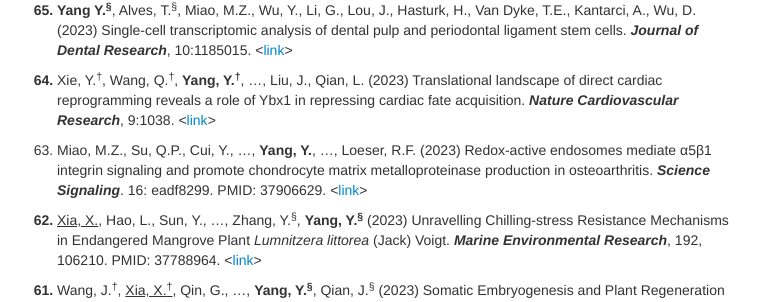
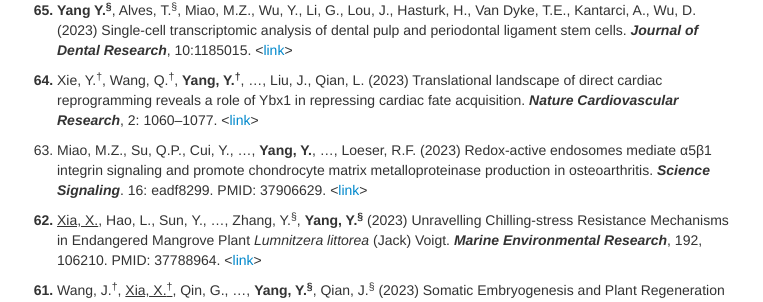
Before and after one commit to yuchenyanggroup/yuchenyanggroup.github.io, a Jekyll site: the page built from pages/pubs.md, in a window 1280 px wide and 900 px high, scrolled down 476 px. Shown: the part 148-450 px from the top of the window, without its empty margins (258-1021 px from the left). Built offline with Jekyll 4.4.1, drawn with Linux system fonts in a browser that asks for light colours.

Commit message:
Update pubs.md

```diff
--- a/pages/pubs.md
+++ b/pages/pubs.md
@@ -24,7 +24,7 @@ title: Yang Group's publications
 
 <ol start="65" style="font-weight: bold;"> <li><span style="font-weight: normal;"> <b>Yang Y.<sup>&sect;</sup></b>, Alves, T.<sup>&sect;</sup>, Miao, M.Z., Wu, Y., Li, G., Lou, J., Hasturk, H., Van Dyke, T.E., Kantarci, A., Wu, D. (2023) Single-cell transcriptomic analysis of dental pulp and periodontal ligament stem cells. <i><b>Journal of Dental Research</b></i>, 10:1185015. <<a href="https://www.frontiersin.org/articles/10.3389/fmars.2023.1185015/full">link</a>></span></li></ol>
 
-<ol start="64" style="font-weight: bold;"> <li><span style="font-weight: normal;"> Xie, Y.<sup>&dagger;</sup>, Wang, Q.<sup>&dagger;</sup>, <b>Yang, Y.<sup>&dagger;</sup></b>, …, Liu, J., Qian, L. (2023) Translational landscape of direct cardiac reprogramming reveals a role of Ybx1 in repressing cardiac fate acquisition. <i><b>Nature Cardiovascular Research</b></i>, 9:1038. <<a href="https://www.mdpi.com/2311-7524/9/9/1038">link</a>></span></li></ol>
+<ol start="64" style="font-weight: bold;"> <li><span style="font-weight: normal;"> Xie, Y.<sup>&dagger;</sup>, Wang, Q.<sup>&dagger;</sup>, <b>Yang, Y.<sup>&dagger;</sup></b>, …, Liu, J., Qian, L. (2023) Translational landscape of direct cardiac reprogramming reveals a role of Ybx1 in repressing cardiac fate acquisition. <i><b>Nature Cardiovascular Research</b></i>, 2: 1060–1077. <<a href="https://www.nature.com/articles/s44161-023-00344-5">link</a>></span></li></ol>
 
 <ol start="63"> <li> Miao, M.Z., Su, Q.P., Cui, Y., …, <b>Yang, Y.</b>, …, Loeser, R.F. (2023) Redox-active endosomes mediate α5β1 integrin signaling and promote chondrocyte matrix metalloproteinase production in osteoarthritis. <i><b>Science Signaling</b></i>. 16: eadf8299. PMID: 37906629. <<a href="https://www.science.org/doi/10.1126/scisignal.adf8299">link</a>></li></ol>
 
```
